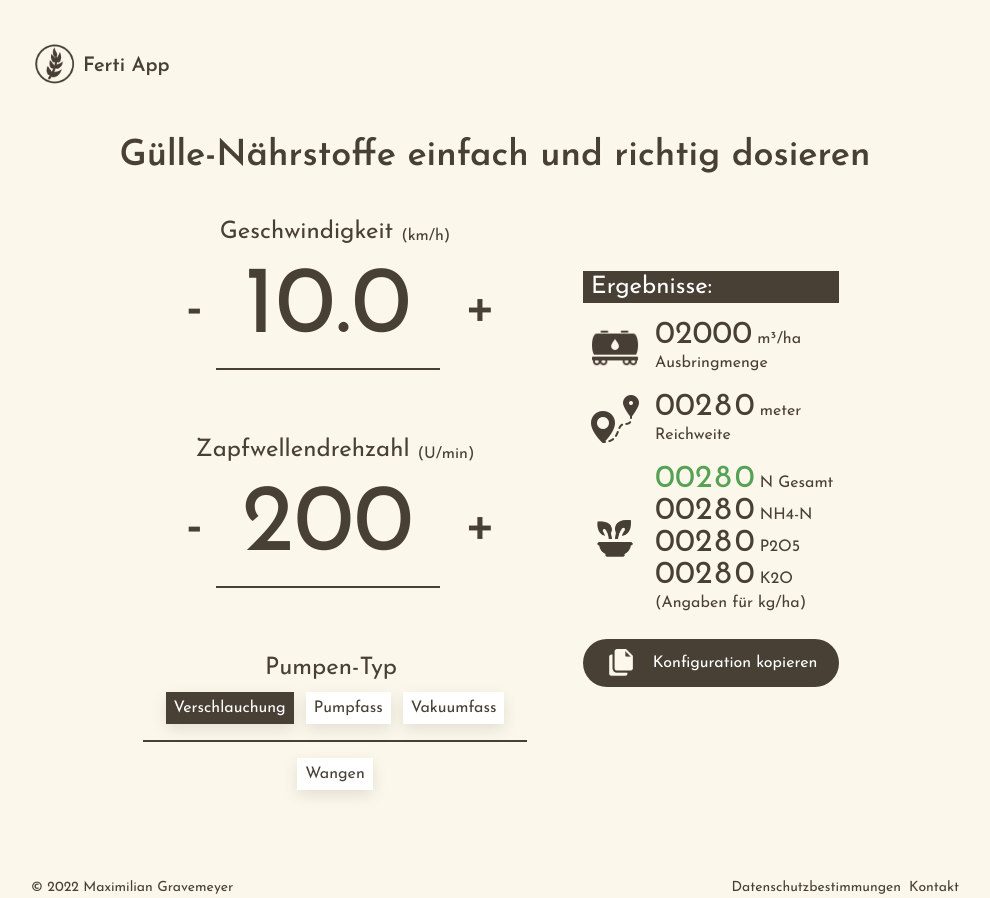
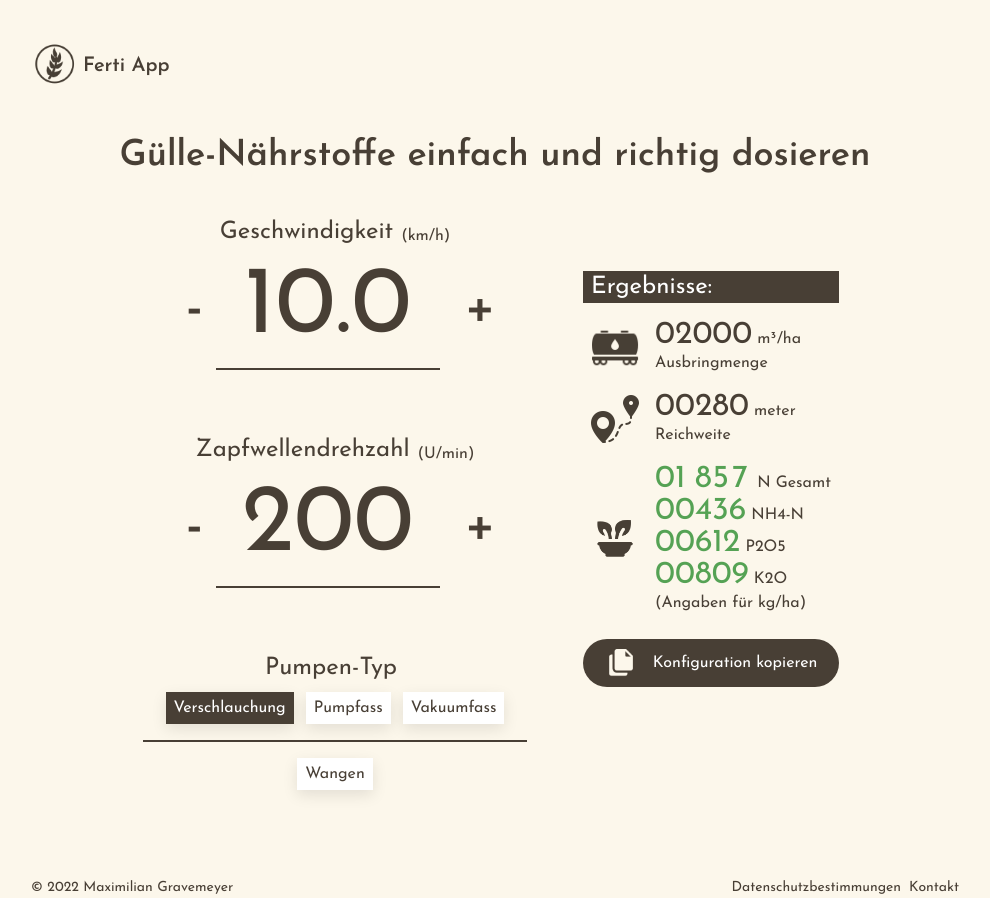
Before and after one commit to mgravemeyer/Ferti, a Next.js app: page / in a window 1280 px wide. Shown: the whole page, without its empty margins (145-1135 px from the left). Built offline with nearby package versions, Linux system fonts and the light colour scheme.

Commit message:
added color switch for nutrition

```diff
--- a/components/DisplayNumberNutrition.tsx
+++ b/components/DisplayNumberNutrition.tsx
@@ -1,8 +1,47 @@
 import Image from "next/image";
 import DisplayNumberProps from "../types/DisplayNumberProps";
 import AnimatedNumber from "./AnimatedNumber";
+import DisplayNumberNutritionProps from "../types/DisplayNumberNutritionProps";
 
-const DisplayNumberNutrition = ({label, get, old, unit, className, icon, prefix}: DisplayNumberProps) => {
+const DisplayNumberNutrition = ({label, getNTotal, getNh4n, getP2O5, getK20, oldNTotal, oldNh4n, oldP2O5, oldK20, className, icon}: DisplayNumberNutritionProps) => {
+
+    const green = 'text-kb-green-light';
+    const orange = 'text-kb-orange';
+    const red = 'text-kb-red';
+
+    let ntotalColor = ''
+    let nh4nColor = ''
+    let p2o5Color = ''
+    let k20Color = ''
+
+    if(getNTotal > 8000)
+        { ntotalColor = red }
+    else if (getNTotal > 3000)
+        { ntotalColor = orange }
+    else
+        { ntotalColor = green }
+
+    if(getNh4n > 3000)
+        { nh4nColor = red }
+    else if (getNh4n > 3000)
+        { nh4nColor = orange }
+    else
+        { nh4nColor = green }
+
+    if(getP2O5 > 4000)
+        { p2o5Color = red }
+    else if (getP2O5 > 3000)
+        { p2o5Color = orange }
+    else
+        { p2o5Color = green }
+
+    if(getK20 > 5000)
+        { k20Color = red }
+    else if (getK20 > 3000)
+        { k20Color = orange }
+    else
+        { k20Color = green }
+
 
     return (
         <div className={`flex flex-row items-center ${className}`}>
@@ -11,19 +50,19 @@ const DisplayNumberNutrition = ({label, get, old, unit, className, icon, prefix}
           </div>
           <div className='flex flex-col justify-center'>
             <div className='flex flex-row items-baseline'>
-              <AnimatedNumber color={get < 300 ? 'text-kb-green-light' : 'text-kb-red'} get={get} oldInput={old} prefix={'test'}/>&nbsp;
+              <AnimatedNumber color={ntotalColor} get={getNTotal} oldInput={oldNTotal} prefix={'NTotal'}/>&nbsp;
               <p className='text-kb-green-dark'>{'N Gesamt'}</p>
             </div>
             <div className='flex flex-row items-baseline'>
-              <AnimatedNumber get={get} oldInput={old} prefix={'test2'}/>&nbsp;
+              <AnimatedNumber color={nh4nColor} get={getNh4n} oldInput={oldNh4n} prefix={'Nh4n'}/>&nbsp;
               <p className='text-kb-green-dark'>{'NH4-N'}</p>
             </div>
             <div className='flex flex-row items-baseline'>
-              <AnimatedNumber get={get} oldInput={old} prefix={'test3'}/>&nbsp;
+              <AnimatedNumber color={p2o5Color} get={getP2O5} oldInput={oldP2O5} prefix={'PO5'}/>&nbsp;
               <p className='text-kb-green-dark'>{'P2O5'}</p>
             </div>
             <div className='flex flex-row items-baseline'>
-              <AnimatedNumber get={get} oldInput={old} prefix={'test4'}/>&nbsp;
+              <AnimatedNumber color={k20Color} get={getK20} oldInput={oldK20} prefix={'K20'}/>&nbsp;
               <p className='text-kb-green-dark'>{'K2O'}</p>
             </div>
             <p className='text-kb-green-dark'>{label}</p>
--- a/pages/index.tsx
+++ b/pages/index.tsx
@@ -19,8 +19,18 @@ const Home: NextPage = () => {
   let [reichweite, setReichweite] =  useState(1000);
   let [zapfwellendrehzahl, setZapfwellendrehzahl] =  useState(200);
 
+  let [nTotal, setNTotal] = useState(100);
+  let [nh4n, setNh4n] = useState(100);
+  let [p2O5, setP2O5] = useState(100);
+  let [k20, setK20] = useState(100);
+
   let oldAusbringmenge = useRef(0);
   let oldReichweite = useRef(0);
+
+  let oldNTotal = useRef(0);
+  let oldNh4n = useRef(0);
+  let oldP2O5 = useRef(0);
+  let oldK20 = useRef(0);
 
   useEffect(() => {
     oldAusbringmenge.current = ausbringmenge;
@@ -28,13 +38,32 @@ const Home: NextPage = () => {
 
   useEffect(() => {
     oldReichweite.current = reichweite;
-    console.log(reichweite)
   }, [reichweite])
+
+  useEffect(() => {
+    oldNTotal.current = nTotal;
+  }, [nTotal])
+
+  useEffect(() => {
+    oldNh4n.current = nh4n;
+  }, [nh4n])
+
+  useEffect(() => {
+    oldP2O5.current = p2O5;
+  }, [p2O5])
+
+  useEffect(() => {
+    oldK20.current = k20;
+  }, [k20])
 
   useEffect(() => {
         setAusbringmenge(geschwindigkeit * zapfwellendrehzahl);
         setReichweite(geschwindigkeit * 8 + zapfwellendrehzahl);
-  }, [geschwindigkeit, zapfwellendrehzahl])
+        setNTotal(nh4n + p2O5 + k20);
+        setNh4n(zapfwellendrehzahl * 2 + 36);
+        setP2O5(zapfwellendrehzahl * 3 + 12);
+        setK20(zapfwellendrehzahl * 4 + 9);
+  }, [geschwindigkeit, k20, nh4n, p2O5, zapfwellendrehzahl])
 
   return (
       <div className='flex flex-col justify-between h-full'>
@@ -69,7 +98,16 @@ const Home: NextPage = () => {
                       <p className='text-2xl mb-4 text-kb-white bg-kb-green-dark pl-2'>Ergebnisse:</p>
                       <DisplayNumber className='mb-4 pl-2' icon={tankerIcon} label='Ausbringmenge' get={ausbringmenge} old={oldAusbringmenge.current} unit='m³/ha' prefix={'ausbringmenge'}/>
                       <DisplayNumber className='mb-4 pl-2' icon={distanceIcon} label='Reichweite' get={reichweite} old={oldReichweite.current} unit='meter' prefix={'reichweite'}/>
-                      <DisplayNumberNutrition className='mb-6 pl-2' icon={nutritionIcon} label={'(Angaben für kg/ha)'} get={reichweite} old={oldReichweite.current} unit='kg/ha' prefix={'reichweite'}/>
+                      <DisplayNumberNutrition
+                          getNTotal={nTotal}
+                          getNh4n={nh4n}
+                          getP2O5={p2O5}
+                          getK20={k20}
+                          oldNTotal={oldNTotal.current}
+                          oldNh4n={oldNh4n.current}
+                          oldP2O5={oldP2O5.current}
+                          oldK20={oldK20.current}
+                          className='mb-6 pl-2' icon={nutritionIcon} label={'(Angaben für kg/ha)'} unit='kg/ha' prefix={'reichweite'}/>
                         <div className='w-full bg-kb-green-dark flex flex-row justify-center items-center p-2 rounded-full cursor-pointer'>
                             <div className='flex items-center h-full w-12 pr-4'>
                                 <Image alt='icon' src={copyIcon} loading={'eager'}/>
--- /dev/null
+++ b/types/DisplayNumberNutritionProps.ts
@@ -0,0 +1,17 @@
+type DisplayNumberNutritionProps = {
+  label: string,
+  getNTotal: number,
+  getNh4n: number,
+  getP2O5: number,
+  getK20: number,
+  oldNTotal: number,
+  oldNh4n: number,
+  oldP2O5: number,
+  oldK20: number,
+  unit: string,
+  className?: string
+  icon: any
+  prefix: string
+}
+
+export default DisplayNumberNutritionProps;
```
